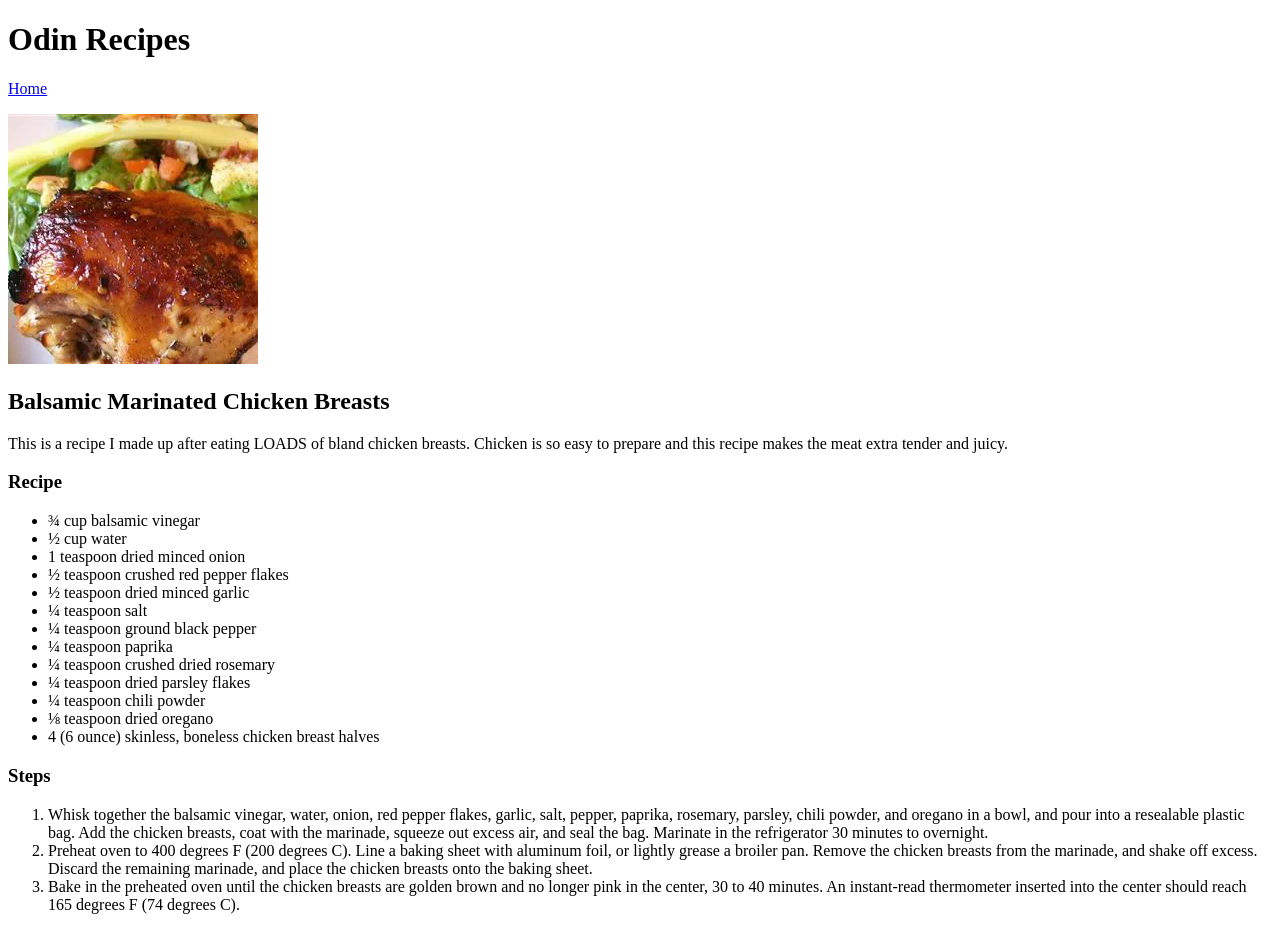
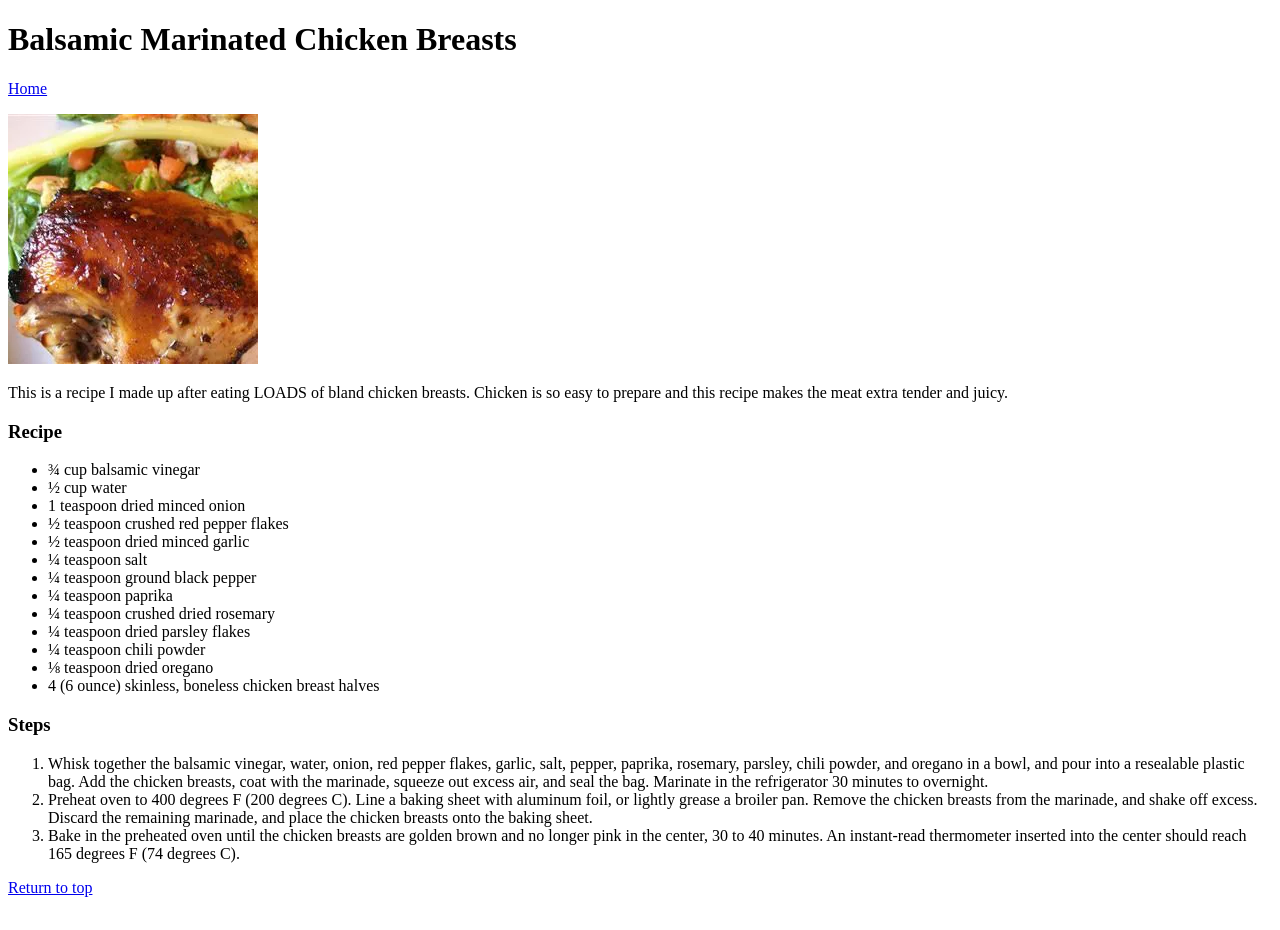
Before and after one commit to Davilapur/odin-recipes, a plain HTML site: page recipes/lasagna.html in a window 1280 px wide. After the commit the page ends 905 px from the top, so only its background shows below. Drawn offline with Linux system fonts and the light colour scheme.

Commit message:
add return to top for recipes.html

```diff
--- a/recipes/lasagna.html
+++ b/recipes/lasagna.html
@@ -6,13 +6,13 @@
         <title>Balsamic Marinated Chicken Breasts</title>
     </head>
 
-    <body>
-        <h1>Odin Recipes</h1>
+    <body id="top">
+        <h1>Balsamic Marinated Chicken Breasts</h1>
         <p>
             <a href="../index.html">Home</a>
         </p>
         <p><img src="../images/92685-9ddefe7949874865b24cbca36f7b6732.webp" alt="A delicious plate of Balsamic Marinated Chicken Breasts"></p>
-        <h2>Balsamic Marinated Chicken Breasts</h2>
+
         <p>This is a recipe I made up after eating LOADS of bland chicken breasts. Chicken is so easy to prepare and this recipe makes the meat extra tender and juicy.</p>
         <h3>Recipe</h3>
         <ul>
@@ -48,5 +48,7 @@
             <li>Preheat oven to 400 degrees F (200 degrees C). Line a baking sheet with aluminum foil, or lightly grease a broiler pan. Remove the chicken breasts from the marinade, and shake off excess. Discard the remaining marinade, and place the chicken breasts onto the baking sheet.</li>
             <li>Bake in the preheated oven until the chicken breasts are golden brown and no longer pink in the center, 30 to 40 minutes. An instant-read thermometer inserted into the center should reach 165 degrees F (74 degrees C).</li>
         </ol>
+
+        <a href="#top">Return to top</a>
     </body>
 </html>
```
Also changed, not shown: recipes/berry-delicious.html (+4 -3 lines), recipes/kale-sweet-potato-salad.html (+4 -4 lines).
